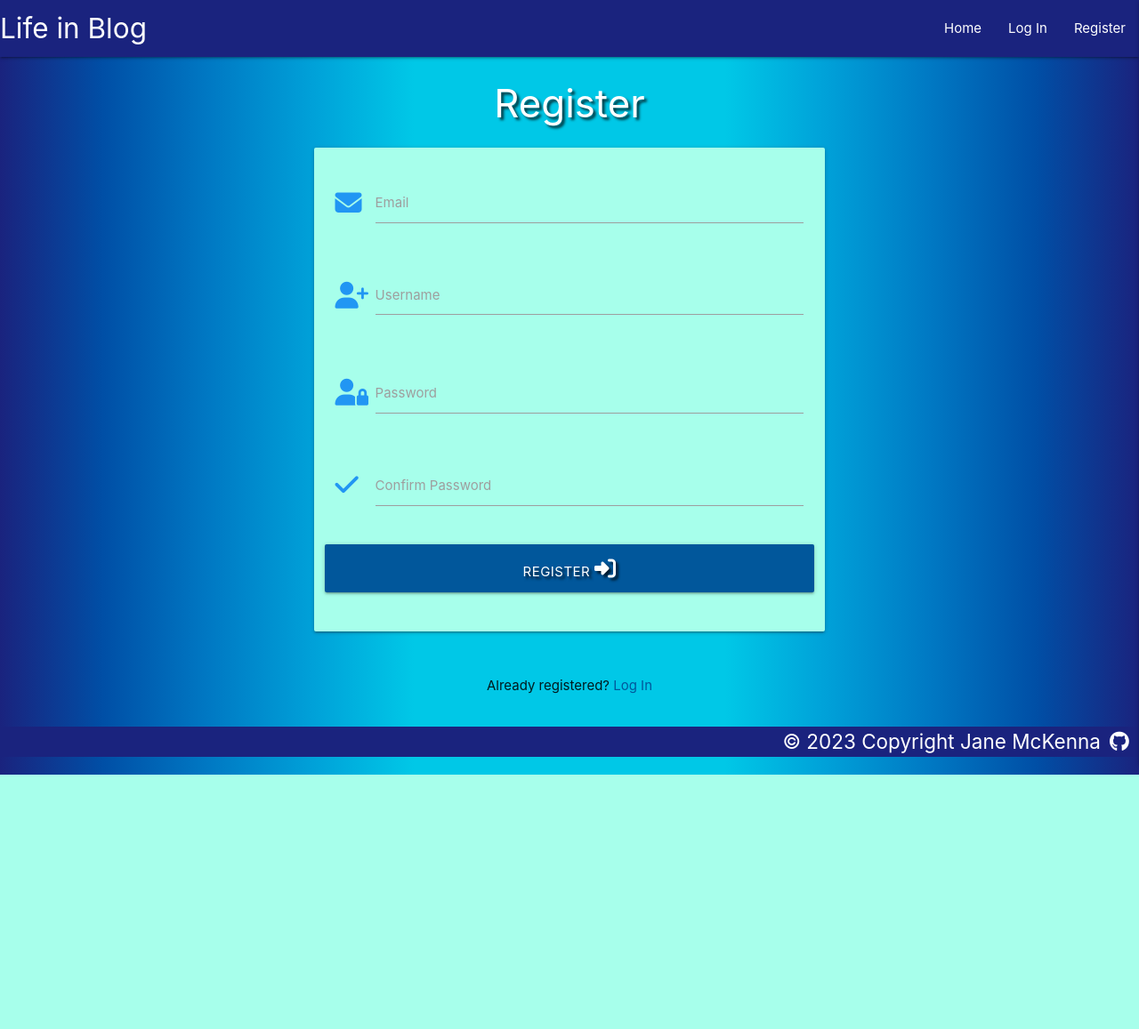
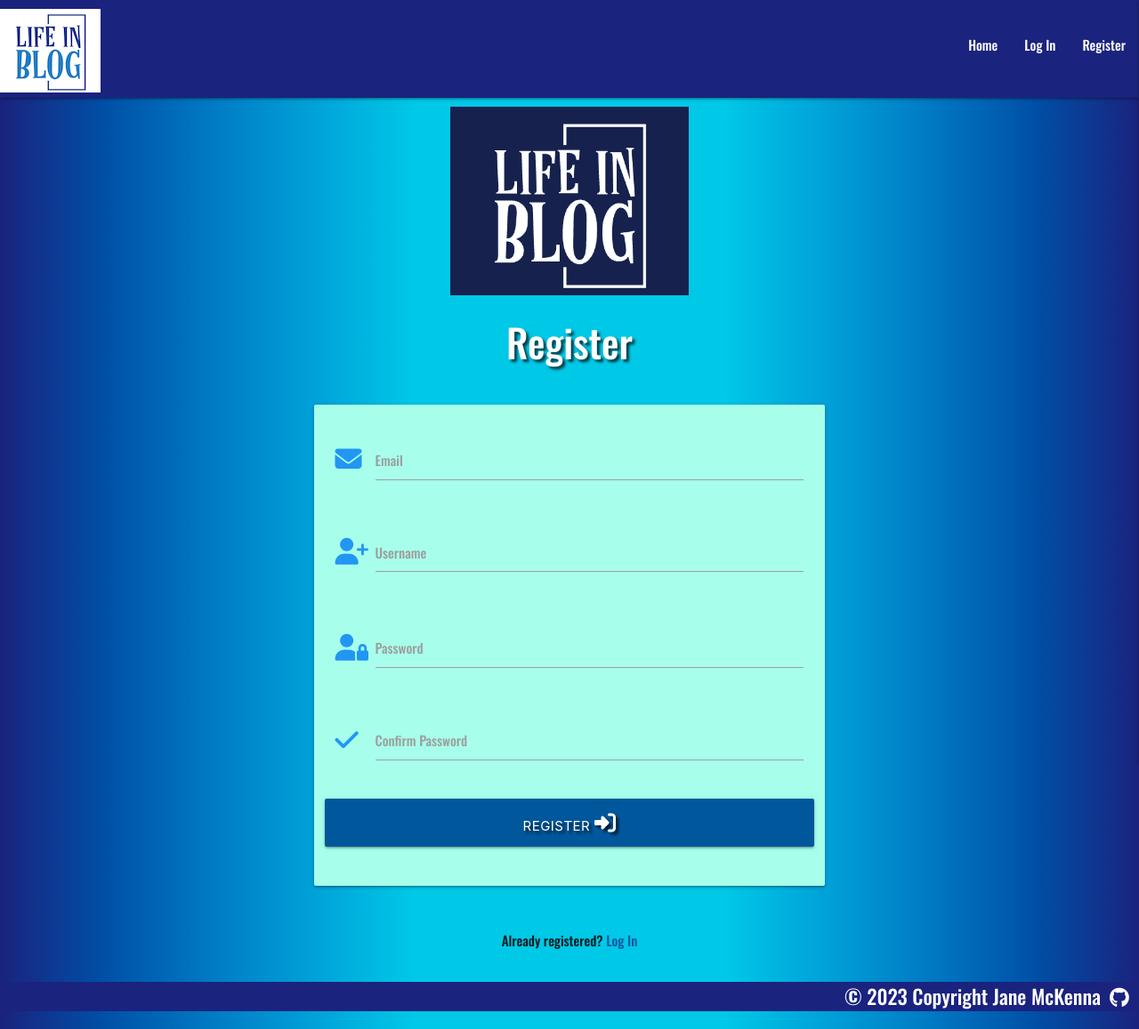
Before and after one commit to Code-Institute-Submissions/janebmckenna-MilestoneProject3, a Flask app: page /register in a window 1280 px wide. Shown: the whole page at 89% size. Before the commit the page ends 871 px from the top, so only its background shows below. Run offline with Flask 3, Linux system fonts and the light colour scheme; some libraries are stand-ins or nearby versions.

Commit message:
Feat: add logo

```diff
--- a/app.py
+++ b/app.py
@@ -31,6 +31,15 @@ def search():
     query = request.form.get('query')
     blogs = list(mongo.db.blogs.find({"$text": {"$search":query}}))
     return render_template("blogs.html", blogs=blogs)
+
+
+@app.route("/search_profile", methods=["GET", "POST"])
+def search_profile():
+    query = request.form.get('query')
+    blogs = list(mongo.db.blogs.find({"$text": {"$search":query}}))
+    username =mongo.db.users.find_one(
+    {"username": session["user"]})["username"]
+    return render_template("profile.html", blogs=blogs, username=username)
 
 
 @app.route("/register", methods=["GET", "POST"])
--- a/static/css/style.css
+++ b/static/css/style.css
@@ -8,12 +8,29 @@ body{
     margin: auto;
     display: flex;
     flex-direction: column;
+    font-family: 'Oswald', sans-serif;
 }
 
 main {
     flex: 1 0 auto;
   }
 
+/* Navigation styling */
+nav{
+    min-height: 110px;
+    overflow: hidden;
+}
+#logo{
+    max-height: 100%;
+    width:auto;
+    float: left;
+    padding-left: 5%;
+    margin: 0 auto;
+    padding: 10px 0;
+}
+#nav-links li{
+    margin-top: 18px;
+}
 footer{
     margin-top: auto;
     font-size: 1.5rem;
@@ -58,6 +75,15 @@ footer{
     padding: 2px;
     margin-bottom: 2px;
 }
+
+#blue-logo{
+    display: block;
+    margin-left: auto;
+    margin-right: auto;
+    margin-top: 10px;
+    width: 30%;
+}
+/* Responsive design tweeking */
 @media screen and (max-width: 540px){
     .search-card{
         margin-top: 5px;
@@ -78,4 +104,8 @@ footer{
     .search-header{
         margin: 15px;
     }
+    .btn-small{
+        font-size: 10px;
+        padding: 3px;
+    }
 }
--- a/templates/base.html
+++ b/templates/base.html
@@ -10,6 +10,9 @@
     crossorigin="anonymous" referrerpolicy="no-referrer" />
   <link rel="stylesheet" href="https://cdnjs.cloudflare.com/ajax/libs/materialize/1.0.0/css/materialize.min.css"
     type="text/css">
+  <link rel="preconnect" href="https://fonts.googleapis.com">
+  <link rel="preconnect" href="https://fonts.gstatic.com" crossorigin>
+  <link href="https://fonts.googleapis.com/css2?family=Oswald:wght@500&display=swap" rel="stylesheet">
   <link rel="stylesheet" href="{{ url_for('static', filename='css/style.css') }}" type="text/css">
   {% block styles %}
   {% endblock %}
@@ -19,9 +22,9 @@
 <body>
   <nav class="indigo darken-4">
     <div class="nav-wrapper">
-      <a href="{{ url_for('blog_posts')}}" class="brand-logo">Life in Blog</a>
+      <a href="{{ url_for('blog_posts')}}" class="brand-logo"><img src="{{ url_for('static', filename = 'Images/logo-white.png') }}" alt="Logo for life in blog" id="logo"></a>
       <a href="#" data-target="mobile-demo" class="sidenav-trigger right"><i class="fas fa-bars"></i></a>
-      <ul class="right hide-on-med-and-down">
+      <ul class="right hide-on-med-and-down" id="nav-links">
         <li><a href="{{ url_for('blog_posts')}}">Home</a></li>
         {% if session.user %}
         <li><a href="{{ url_for('profile', username=session['user'])}}">My Profile</a></li>
--- a/templates/profile.html
+++ b/templates/profile.html
@@ -4,7 +4,7 @@
     <h3 class="white-text text-shadow center-align">{{username.upper()}}'s Profile</h3>
     <!-- Search Box -->
     <div class="row card-panel grey lighten-5">
-        <form action="{{ url_for('search') }}" method="post" class="col s12">
+        <form action="{{ url_for('search_profile') }}" method="post" class="col s12">
             <div class="row valign-wrapper center-align">
                 <div class="input-field col s12">
                     <i class="fas fa-search prefix light-blue-text text-darken-4"></i>
--- a/templates/register.html
+++ b/templates/register.html
@@ -1,7 +1,11 @@
 {% extends "base.html" %}
 {% block content %}
-    <h3 class="white-text text-shadow center-align">Register</h3>
-
+    <div class="row s10 offset-s1 l2 offset-l5">
+        <img src="{{ url_for('static', filename = 'Images/logo.png') }}" alt="Logo for life in blog" id="blue-logo">
+    </div>
+    <div class="row">
+        <h3 class="white-text text-shadow center-align">Register</h3>
+    </div>
     <div class="row">
         <form class="col s12 m8 offset-m2" method="POST" action="{{ url_for('register')}}">
             <div class="card-panel teal accent-1">
```
Also changed, not shown: testing.md (+2 -0 lines), static/Images/logo-white.png (added), static/Images/logo.png (added).
